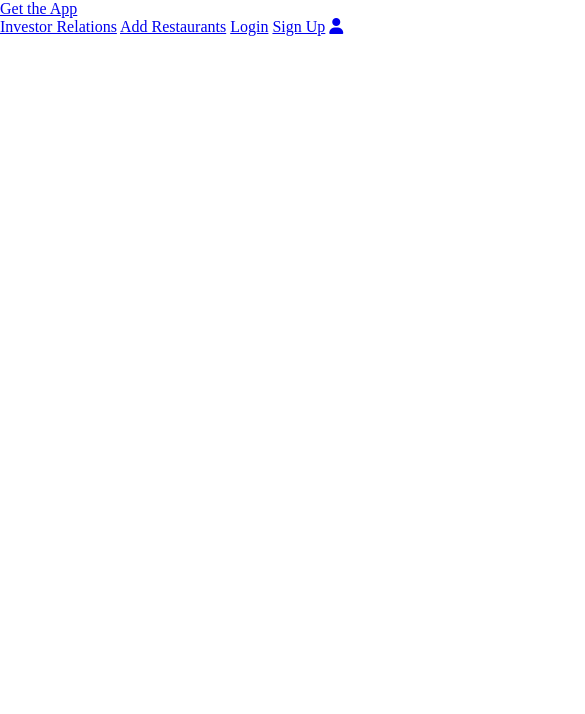
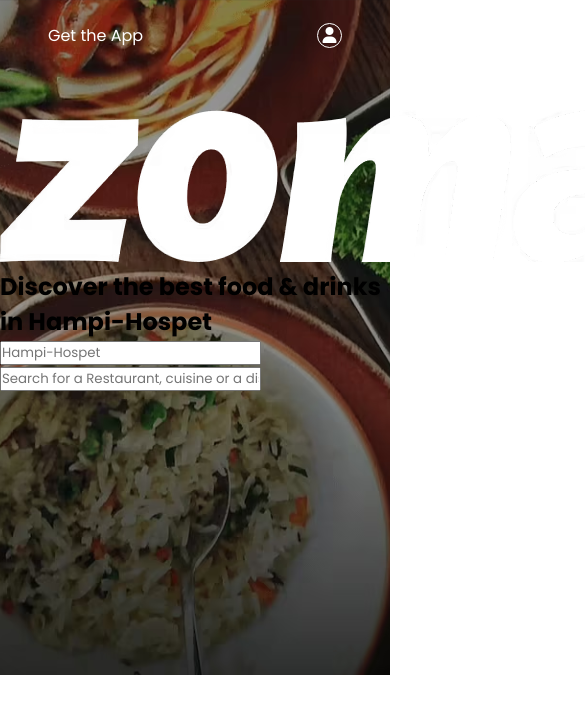
Before and after one commit to ChethanTN7/zomato-landing-page, a plain HTML site: page index.html in a window 390 px wide. Shown: the top 714 px of the page, 585 px wide, since content can reach past the window. Drawn offline with Linux system fonts and the light colour scheme.

Commit message:
navbar added

```diff
--- a/index.html
+++ b/index.html
@@ -33,9 +33,9 @@
 <body>
     <section class="hero__section">
         <header>
-            <nav class="navber">
+            <nav class="navbar">
                 <a href="#">Get the App</a>
-                <div class="navbar__menu_cont ainer">
+                <div class="navbar__menu_container">
                     <a href="#" class="link">Investor Relations</a>
                     <a href="#" class="link">Add Restaurants</a>
                     <a href="#" class="link">Login</a>
@@ -46,6 +46,15 @@
                 </div>
             </nav>
         </header>
+
+        <div>
+            <img src="./images/heroSectionLogo.png" class="hero__section_logo">
+            <h1>Discover the best food & drinks in Hampi-Hospet</h1>
+            <div>
+                <input type="text" name="" class="input" placeholder="Hampi-Hospet" />
+                <input type="text" name="" class="input" placeholder="Search for a Restaurant, cuisine or a dish" />
+            </div>
+        </div>
     </section>
 </body>
 </html>
--- a/styles.css
+++ b/styles.css
@@ -2,4 +2,53 @@
     margin: 0;
     padding: 0;
     box-sizing: border-box;
+    font-family: 'Poppins',sans-serif;
 }
+
+.hero__section{
+    background: url(./images/heroSectionBackground.png);
+    background-size: cover;
+    background-position: center;
+    min-height: 60vh;
+}
+
+.navbar{
+    display: flex;
+    align-items: center;
+    justify-content: space-between;
+    height: 70px;
+    padding: 16px 48px;
+
+}
+
+.navbar a{
+    color: white;
+    text-decoration: none;
+}
+.navbar__menu_container{
+    display: flex;
+    gap: 18px;
+}
+
+.navbar__menu_container .user_icon{
+    height: 25px;
+    width: 25px;
+    display: flex;
+    align-items: center;
+    justify-content: center;
+    border-radius: 50%;
+    border: solid 1px white;
+    display: none;
+}
+
+@media only screen and (max-width: 600px) {
+    .navbar__menu_container .user_icon{
+        display: flex;
+    }
+    .link{
+        display: none;
+    }
+    .hero__section{
+        min-height: 80vh;
+    }
+}
```
